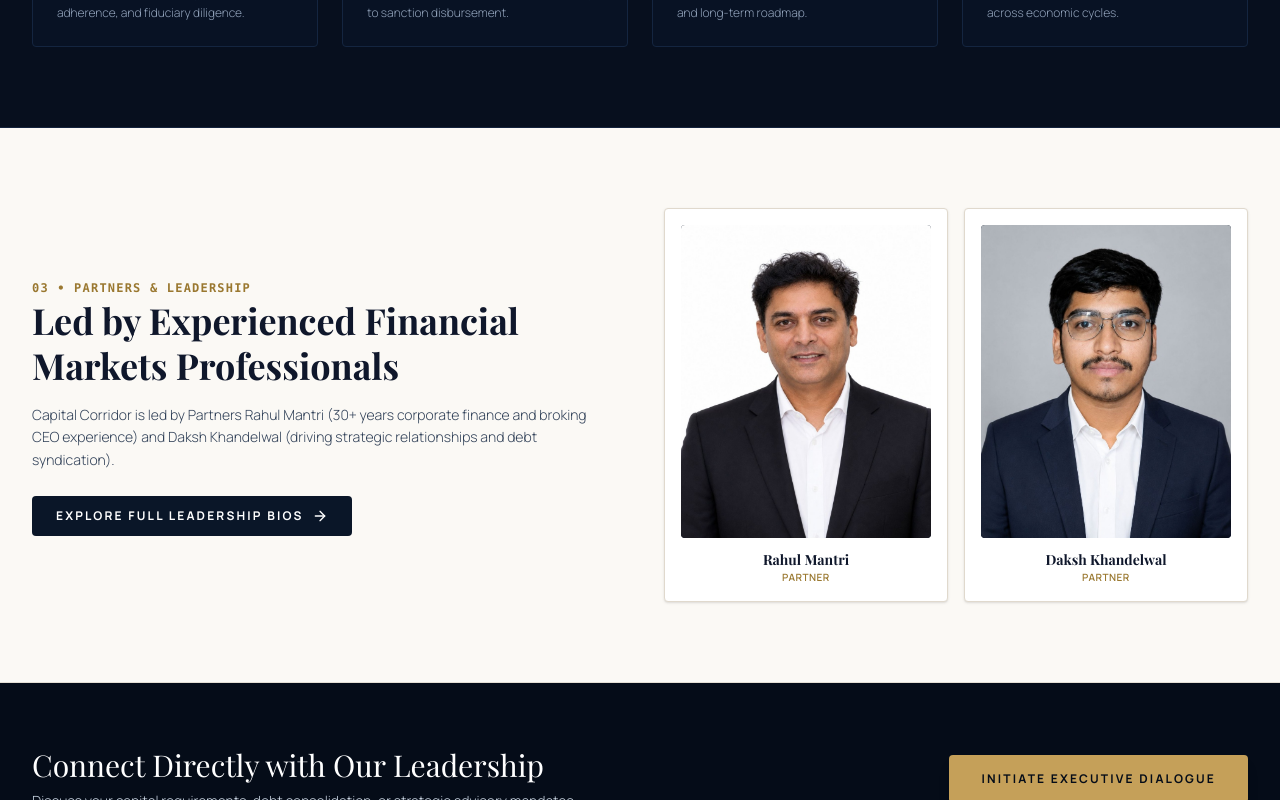
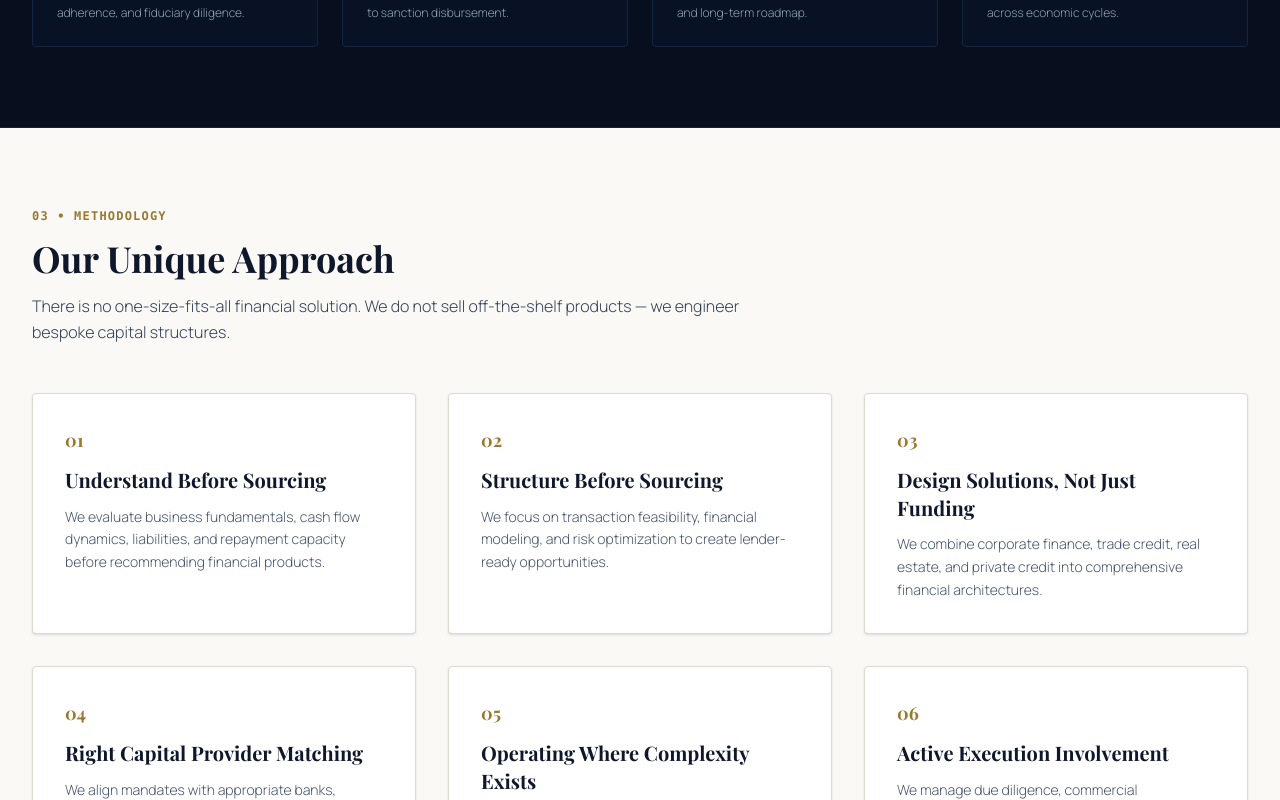
Before and after one commit to Saksham1105/Capital_Corridor, a React (Vite) app: page /about in a window 1280 px wide. Shown: the part 1740-2540 px from the top of the page. Built offline with nearby package versions, Linux system fonts and the light colour scheme; a web font is replaced by a local one.

Commit message:
feat(about): add unique approach methodology section

```diff
--- a/src/pages/AboutUs.tsx
+++ b/src/pages/AboutUs.tsx
@@ -156,12 +156,73 @@
         </div>
       </section>
 
-      {/* Section 3: Leadership Showcase Link */}
+      {/* Section 3: Our Unique Approach / Methodology */}
+      <section className="py-20 px-4 sm:px-6 lg:px-8 border-b border-[#E5DFD5]">
+        <div className="max-w-7xl mx-auto space-y-12">
+          <div className="space-y-3">
+            <span className="font-mono text-xs font-bold text-[#9A7830] uppercase tracking-widest block">
+              03 &bull; METHODOLOGY
+            </span>
+            <h2 className="text-3xl sm:text-4xl font-serif font-bold text-slate-900 leading-tight">
+              Our Unique Approach
+            </h2>
+            <p className="text-sm sm:text-base font-light text-slate-700 max-w-3xl leading-relaxed">
+              There is no one-size-fits-all financial solution. We do not sell off-the-shelf products — we engineer bespoke capital structures.
+            </p>
+          </div>
+
+          <div className="grid grid-cols-1 md:grid-cols-2 lg:grid-cols-3 gap-6 lg:gap-8">
+            {[
+              {
+                title: "Understand Before Sourcing",
+                desc: "We evaluate business fundamentals, cash flow dynamics, liabilities, and repayment capacity before recommending financial products."
+              },
+              {
+                title: "Structure Before Sourcing",
+                desc: "We focus on transaction feasibility, financial modeling, and risk optimization to create lender-ready opportunities."
+              },
+              {
+                title: "Design Solutions, Not Just Funding",
+                desc: "We combine corporate finance, trade credit, real estate, and private credit into comprehensive financial architectures."
+              },
+              {
+                title: "Right Capital Provider Matching",
+                desc: "We align mandates with appropriate banks, NBFCs, private credit funds, or ARCs based on risk profiles."
+              },
+              {
+                title: "Operating Where Complexity Exists",
+                desc: "Specialists in multi-institution funding, stressed asset resolution, OTS structures, and special situations."
+              },
+              {
+                title: "Active Execution Involvement",
+                desc: "We manage due diligence, commercial negotiation, approval coordination, and disbursement fulfillment."
+              }
+            ].map((app, idx) => (
+              <div
+                key={idx}
+                className="p-8 bg-white border border-[#E0D9CD] rounded-sm shadow-sm hover:border-[#C5A059] transition-all duration-200 space-y-3"
+              >
+                <div className="font-serif font-bold text-lg text-[#9A7830]">
+                  0{idx + 1}
+                </div>
+                <h3 className="font-serif text-xl font-bold text-slate-900 leading-snug">
+                  {app.title}
+                </h3>
+                <p className="text-xs sm:text-sm font-light text-slate-600 leading-relaxed">
+                  {app.desc}
+                </p>
+              </div>
+            ))}
+          </div>
+        </div>
+      </section>
+
+      {/* Section 4: Leadership Showcase Link */}
       <section className="py-20 px-4 sm:px-6 lg:px-8 border-b border-[#E5DFD5]">
         <div className="max-w-7xl mx-auto grid grid-cols-1 lg:grid-cols-12 gap-12 items-center">
           <div className="lg:col-span-6 space-y-4">
             <span className="font-mono text-xs font-bold text-[#9A7830] uppercase tracking-widest">
-              03 &bull; PARTNERS &amp; LEADERSHIP
+              04 &bull; PARTNERS &amp; LEADERSHIP
             </span>
             <h2 className="text-3xl sm:text-4xl font-serif font-bold text-slate-900 leading-tight">
               Led by Experienced Financial Markets Professionals
```
